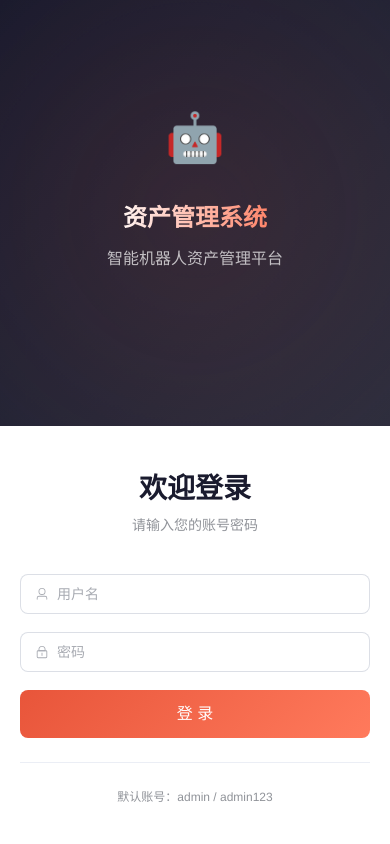
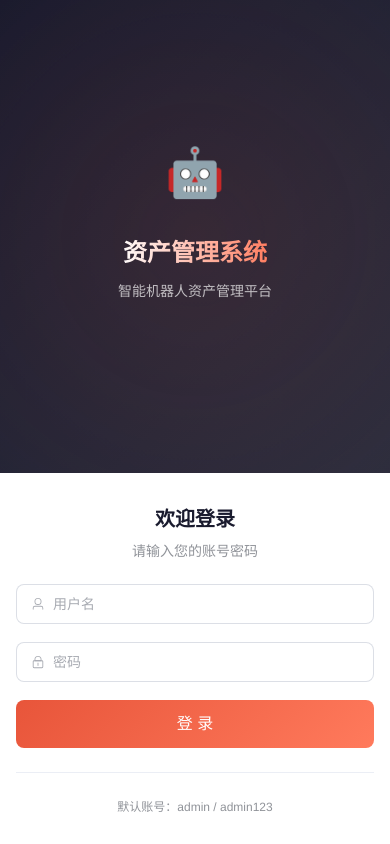
Before and after one commit to yunshangmoshu1/robotzichan, a Vue app in the folder client/: page /login in a window 390 px wide. Built offline with nearby package versions, Linux system fonts and the light colour scheme; no server answers.

Commit message:
feat: 添加手机端适配
- 响应式布局，支持手机端访问
- 侧边栏手机端可展开/收起
- 手机端菜单选择后自动关闭侧边栏
- 优化统计卡片、表格、表单手机端显示
- 添加遮罩层支持手机端侧边栏
- 优化登录页面手机端布局

```diff
--- a/client/index.html
+++ b/client/index.html
@@ -2,10 +2,26 @@
 <html lang="zh-CN">
 <head>
   <meta charset="UTF-8" />
-  <meta name="viewport" content="width=device-width, initial-scale=1.0" />
+  <meta name="viewport" content="width=device-width, initial-scale=1.0, maximum-scale=1.0, user-scalable=no" />
+  <meta name="apple-mobile-web-app-capable" content="yes" />
+  <meta name="apple-mobile-web-app-status-bar-style" content="black-translucent" />
+  <meta name="theme-color" content="#e8553a" />
   <title>资产管理系统</title>
   <link rel="manifest" href="/manifest.json" />
   <link rel="icon" type="image/png" href="/icon-192.png" />
+  <style>
+    /* 禁用移动端长按菜单 */
+    * {
+      -webkit-touch-callout: none;
+      -webkit-user-select: none;
+      user-select: none;
+    }
+    /* 允许输入框选择 */
+    input, textarea {
+      -webkit-user-select: auto;
+      user-select: auto;
+    }
+  </style>
 </head>
 <body>
   <div id="app"></div>
--- a/client/src/components/layout/AppLayout.vue
+++ b/client/src/components/layout/AppLayout.vue
@@ -1,6 +1,7 @@
 <template>
   <div class="app-layout">
-    <Sidebar :collapsed="appStore.sidebarCollapsed" />
+    <div class="sidebar-overlay" @click="appStore.closeSidebar" />
+    <Sidebar :collapsed="appStore.sidebarCollapsed" :open="appStore.sidebarOpen" />
     <div class="main-area">
       <Header @toggle-sidebar="appStore.toggleSidebar" />
       <div class="content">
@@ -17,3 +18,31 @@ import Header from './Header.vue'
 
 const appStore = useAppStore()
 </script>
+
+<style lang="scss" scoped>
+.sidebar-overlay {
+  display: none;
+}
+
+@media (max-width: 768px) {
+  .sidebar-overlay {
+    display: block;
+    position: fixed;
+    top: 0;
+    left: 0;
+    right: 0;
+    bottom: 0;
+    background: rgba(0, 0, 0, 0.5);
+    z-index: 999;
+    opacity: 0;
+    pointer-events: none;
+    transition: opacity 0.3s;
+  }
+
+  .sidebar.open ~ .sidebar-overlay,
+  .sidebar.open + .sidebar-overlay {
+    opacity: 1;
+    pointer-events: auto;
+  }
+}
+</style>
--- a/client/src/components/layout/Header.vue
+++ b/client/src/components/layout/Header.vue
@@ -1,16 +1,16 @@
 <template>
   <div class="header">
     <div class="header-left">
-      <el-button :icon="Fold" text @click="$emit('toggle-sidebar')" />
+      <el-button class="menu-btn" :icon="Fold" text @click="$emit('toggle-sidebar')" />
       <el-breadcrumb separator="/">
         <el-breadcrumb-item :to="{ path: '/' }">首页</el-breadcrumb-item>
         <el-breadcrumb-item v-if="$route.meta.title">{{ $route.meta.title }}</el-breadcrumb-item>
       </el-breadcrumb>
     </div>
     <div class="header-right">
-      <span style="color: #606266; font-size: 14px;">{{ authStore.displayName }}</span>
+      <span class="user-name">{{ authStore.displayName }}</span>
       <el-dropdown @command="handleCommand">
-        <el-avatar :size="32" style="cursor: pointer;">
+        <el-avatar :size="32" class="user-avatar">
           {{ (authStore.displayName || '?')[0] }}
         </el-avatar>
         <template #dropdown>
@@ -42,3 +42,65 @@ function handleCommand(cmd) {
   }
 }
 </script>
+
+<style lang="scss" scoped>
+.header {
+  height: var(--header-height);
+  background: #fff;
+  border-bottom: 1px solid #e4e7ed;
+  display: flex;
+  align-items: center;
+  justify-content: space-between;
+  padding: 0 24px;
+  position: sticky;
+  top: 0;
+  z-index: 90;
+  box-shadow: 0 2px 8px rgba(0, 0, 0, 0.06);
+
+  .header-left {
+    display: flex;
+    align-items: center;
+    gap: 16px;
+
+    .menu-btn {
+      display: none;
+    }
+  }
+
+  .header-right {
+    display: flex;
+    align-items: center;
+    gap: 12px;
+
+    .user-name {
+      color: #606266;
+      font-size: 14px;
+    }
+
+    .user-avatar {
+      cursor: pointer;
+      background: linear-gradient(135deg, #e8553a 0%, #ff7a5c 100%);
+      color: #fff;
+      font-weight: 600;
+    }
+  }
+}
+
+@media (max-width: 768px) {
+  .header {
+    padding: 0 16px;
+
+    .header-left {
+      .menu-btn {
+        display: flex;
+      }
+    }
+
+    .header-right {
+      .user-name {
+        display: none;
+      }
+    }
+  }
+}
+</style>
--- a/client/src/components/layout/Sidebar.vue
+++ b/client/src/components/layout/Sidebar.vue
@@ -1,5 +1,5 @@
 <template>
-  <div class="sidebar" :class="{ collapsed }">
+  <div class="sidebar" :class="{ collapsed, open }">
     <div class="logo">
       <span class="logo-icon">🤖</span>
       <span v-if="!collapsed" class="logo-text">资产管理系统</span>
@@ -12,6 +12,7 @@
       background-color="transparent"
       text-color="rgba(255,255,255,0.7)"
       active-text-color="#fff"
+      @select="handleMenuSelect"
     >
       <el-menu-item index="/">
         <el-icon><DataBoard /></el-icon>
@@ -50,7 +51,19 @@
 </template>
 
 <script setup>
-defineProps({
+import { useAppStore } from '@/stores/app'
+
+const props = defineProps({
   collapsed: Boolean,
+  open: Boolean,
 })
+
+const appStore = useAppStore()
+
+function handleMenuSelect() {
+  // 手机端选择菜单后自动关闭侧边栏
+  if (window.innerWidth <= 768) {
+    appStore.closeSidebar()
+  }
+}
 </script>
--- a/client/src/stores/app.js
+++ b/client/src/stores/app.js
@@ -3,15 +3,26 @@ import { ref } from 'vue'
 
 export const useAppStore = defineStore('app', () => {
   const sidebarCollapsed = ref(false)
+  const sidebarOpen = ref(false)
   const currentSessionId = ref(`session_${Date.now()}`)
 
   function toggleSidebar() {
-    sidebarCollapsed.value = !sidebarCollapsed.value
+    if (window.innerWidth <= 768) {
+      // 手机端：切换展开/收起
+      sidebarOpen.value = !sidebarOpen.value
+    } else {
+      // 桌面端：切换折叠/展开
+      sidebarCollapsed.value = !sidebarCollapsed.value
+    }
+  }
+
+  function closeSidebar() {
+    sidebarOpen.value = false
   }
 
   function newInventorySession() {
     currentSessionId.value = `session_${Date.now()}`
   }
 
-  return { sidebarCollapsed, currentSessionId, toggleSidebar, newInventorySession }
+  return { sidebarCollapsed, sidebarOpen, currentSessionId, toggleSidebar, closeSidebar, newInventorySession }
 })
--- a/client/src/styles/main.scss
+++ b/client/src/styles/main.scss
@@ -255,22 +255,127 @@ body {
   }
 }
 
-// 响应式
+// 响应式 - 手机适配
 @media (max-width: 768px) {
+  :root {
+    --sidebar-width: 260px;
+    --header-height: 56px;
+  }
+
   .sidebar {
     transform: translateX(-100%);
-    &.open { transform: translateX(0); }
+    z-index: 1000;
+
+    &.open {
+      transform: translateX(0);
+    }
   }
 
   .main-area {
     margin-left: 0 !important;
   }
 
+  .header {
+    padding: 0 16px;
+
+    .header-left {
+      .page-title {
+        font-size: 16px;
+      }
+    }
+  }
+
   .content {
     padding: 16px;
   }
 
+  .page-header {
+    flex-direction: column;
+    align-items: flex-start;
+    gap: 12px;
+
+    h2 {
+      font-size: 18px;
+    }
+  }
+
+  .stat-cards {
+    grid-template-columns: 1fr;
+    gap: 12px;
+  }
+
+  .stat-card {
+    padding: 16px;
+
+    .stat-value {
+      font-size: 24px;
+    }
+  }
+
+  // 表格适配
+  .el-table {
+    font-size: 13px;
+  }
+
+  // 表单适配
+  .el-form {
+    .el-form-item__label {
+      padding-bottom: 4px;
+    }
+  }
+
+  // 对话框适配
+  .el-dialog {
+    width: 90% !important;
+    margin: 0 auto;
+  }
+
+  // 卡片适配
+  .el-card {
+    border-radius: 8px;
+  }
+
+  // 按钮适配
+  .el-button {
+    padding: 10px 16px;
+  }
+
+  // 标签页适配
+  .el-tabs__nav-wrap {
+    &::after {
+      height: 1px;
+    }
+  }
+
+  // 步骤条适配
+  .el-steps {
+    .el-step__title {
+      font-size: 12px;
+    }
+    .el-step__description {
+      font-size: 11px;
+    }
+  }
+}
+
+// 大屏手机适配
+@media (min-width: 769px) and (max-width: 1024px) {
   .stat-cards {
     grid-template-columns: repeat(2, 1fr);
   }
 }
+
+// 平板适配
+@media (min-width: 769px) and (max-width: 1024px) {
+  .sidebar {
+    width: var(--sidebar-collapsed-width);
+
+    .logo-text {
+      display: none;
+    }
+  }
+
+  .main-area {
+    margin-left: var(--sidebar-collapsed-width);
+  }
+}
--- a/client/src/views/Login.vue
+++ b/client/src/views/Login.vue
@@ -258,6 +258,11 @@ async function handleLogin() {
       font-size: 24px;
     }
 
+    .tagline {
+      font-size: 14px;
+      margin-bottom: 20px;
+    }
+
     .features {
       display: none;
     }
@@ -267,5 +272,34 @@ async function handleLogin() {
     width: 100%;
     padding: 40px 20px;
   }
+
+  .login-card {
+    .card-header {
+      h2 {
+        font-size: 24px;
+      }
+    }
+  }
+}
+
+@media (max-width: 480px) {
+  .login-left {
+    padding: 30px 16px;
+    min-height: 160px;
+  }
+
+  .login-right {
+    padding: 30px 16px;
+  }
+
+  .login-card {
+    .card-header {
+      margin-bottom: 24px;
+
+      h2 {
+        font-size: 20px;
+      }
+    }
+  }
 }
 </style>
```
